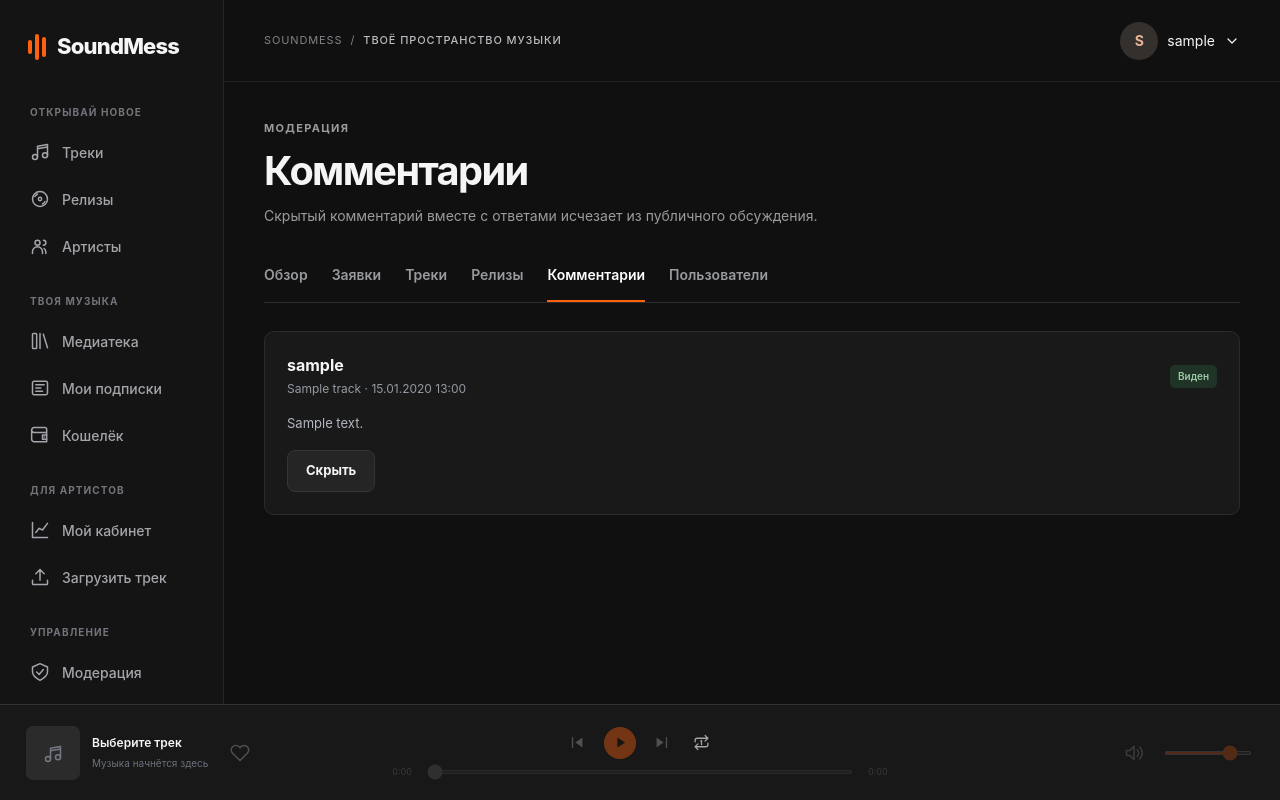
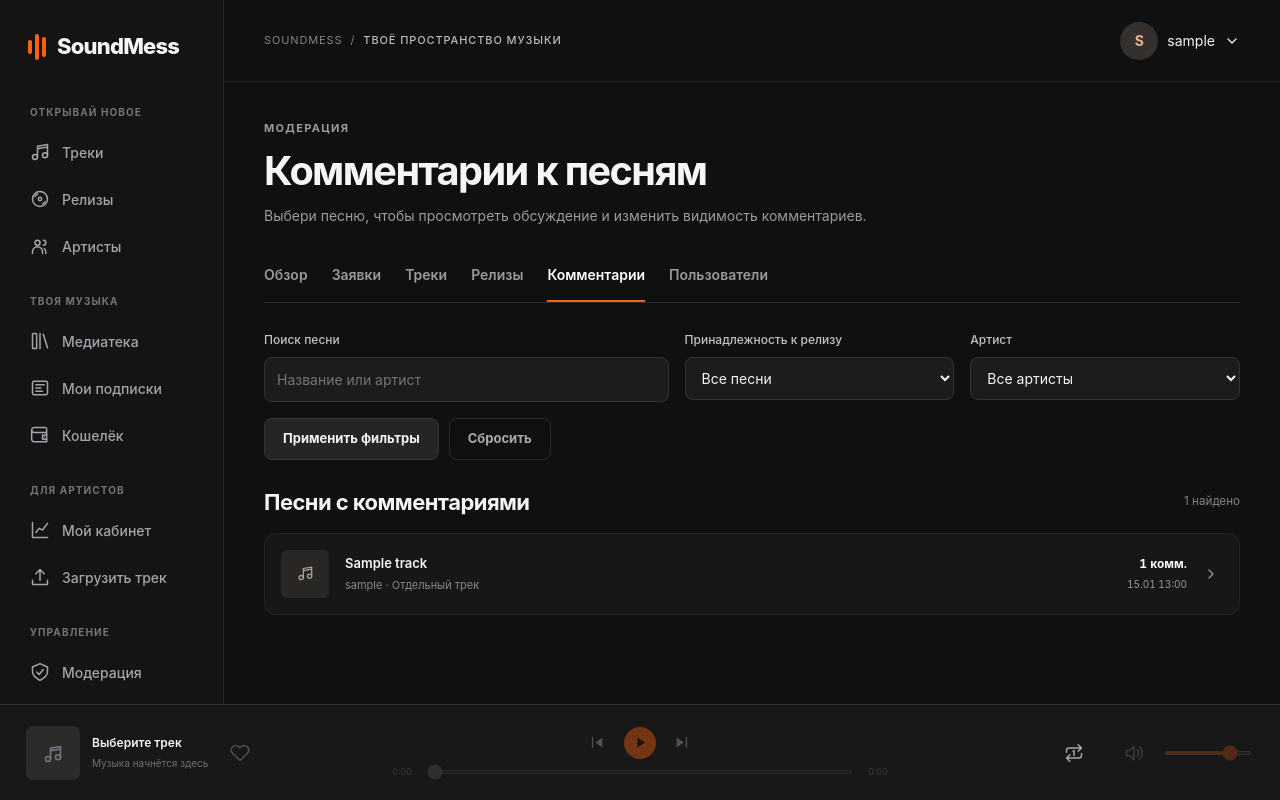
Before and after one commit to 4Zepar/SoundMess, a Django app: page /moderation/comments/ in a window 1280 px wide. Run offline with Django 5.2, Linux system fonts and the light colour scheme; a user stored in the database is signed in; tables that the repository leaves empty hold one stand-in row (values such as "Sample post").

Commit message:
fix: restore account role forms and group comment moderation by track

```diff
--- a/my_app/my_app/urls.py
+++ b/my_app/my_app/urls.py
@@ -71,6 +71,7 @@ urlpatterns = [
         name='review_album'
     ),
     path('moderation/comments/', moderation.comments, name='moderation_comments'),
+    path('moderation/comments/track/<int:track_id>/', moderation.track_comments, name='moderation_track_comments'),
     path(
         'moderation/comments/<int:comment_id>/toggle/',
         moderation.comment_visibility,
--- a/my_app/pc_store/forms.py
+++ b/my_app/pc_store/forms.py
@@ -162,6 +162,26 @@ class TrackFilterForm(StyledFormMixin, forms.Form):
         return data
 
 
+class ModerationCommentFilterForm(StyledFormMixin, forms.Form):
+    q = forms.CharField(
+        required=False, max_length=200, label='Поиск песни',
+        widget=forms.TextInput(attrs={'type': 'search', 'placeholder': 'Название или артист'}),
+    )
+    release_kind = forms.ChoiceField(
+        required=False, label='Принадлежность к релизу',
+        choices=[('', 'Все песни'), ('single', 'Синглы / отдельные треки'), ('album', 'Треки из альбомов / EP')],
+    )
+    artist = forms.ModelChoiceField(
+        required=False, label='Артист', empty_label='Все артисты', queryset=Artist.objects.none(),
+    )
+
+    def __init__(self, *args, **kwargs):
+        super().__init__(*args, **kwargs)
+        self.fields['artist'].queryset = Artist.objects.filter(
+            tracks__comments__isnull=False,
+        ).select_related('user').order_by('user__username').distinct()
+
+
 class AlbumForm(StyledFormMixin, forms.ModelForm):
     cover = forms.ImageField(required=False, validators=[validate_cover_upload], label='Обложка')
 
--- a/my_app/pc_store/static/pc_store/css/app.css
+++ b/my_app/pc_store/static/pc_store/css/app.css
@@ -1577,6 +1577,67 @@ input[type=file]::file-selector-button {
     margin-top: 0;
 }
 
+.comment-filters {
+    display: grid;
+    grid-template-columns: minmax(0, 1.5fr) repeat(2, minmax(0, 1fr));
+    align-items: start;
+    gap: 16px;
+    margin-bottom: 24px;
+}
+
+.comment-filters .form-field {
+    margin-top: 0;
+}
+
+.comment-filters .button-row {
+    grid-column: 1 / -1;
+    margin-top: 0;
+}
+
+.comment-track-list {
+    display: grid;
+    gap: 10px;
+}
+
+.comment-guidance {
+    margin-bottom: 20px;
+}
+
+.comment-track-card {
+    display: grid;
+    grid-template-columns: 48px minmax(0, 1fr) auto 20px;
+    align-items: center;
+    gap: 16px;
+    padding: 16px;
+    border: 1px solid rgb(255 255 255 / 5%);
+    border-radius: 12px;
+    background: rgb(255 255 255 / 3%);
+}
+
+.comment-track-card:hover,
+.comment-track-card:focus-visible {
+    background: rgb(255 255 255 / 6%);
+    border-color: rgb(255 255 255 / 10%);
+}
+
+.comment-track-stats {
+    display: flex;
+    flex-direction: column;
+    gap: 4px;
+    text-align: right;
+    font-size: 12px;
+    font-variant-numeric: tabular-nums;
+}
+
+.comment-track-stats small {
+    color: var(--muted);
+}
+
+.comment-track-card>.icon {
+    transform: rotate(-90deg);
+    color: var(--muted);
+}
+
 .user-row {
     display: flex;
     gap: 14px;
@@ -1824,6 +1885,13 @@ input[type=file]::file-selector-button {
     min-width: 0;
     height: 4px;
     margin: 0;
+}
+
+.player-tools {
+    display: flex;
+    align-items: center;
+    justify-self: end;
+    gap: 20px;
 }
 
 .player-volume {
@@ -2057,7 +2125,7 @@ html.is-navigating::before {
     }
 
     .player {
-        grid-template-columns: 1fr 1.3fr;
+        grid-template-columns: minmax(0, 1fr) minmax(220px, 1.3fr) minmax(0, 1fr);
         gap: 18px;
         padding-inline: 18px;
     }
@@ -2292,6 +2360,25 @@ html.is-navigating::before {
         padding: 18px 14px;
     }
 
+    .comment-filters {
+        grid-template-columns: 1fr;
+        gap: 14px;
+    }
+
+    .comment-track-card {
+        grid-template-columns: 42px minmax(0, 1fr) auto;
+        gap: 10px;
+        padding: 12px;
+    }
+
+    .comment-track-stats {
+        font-size: 11px;
+    }
+
+    .comment-track-card>.icon {
+        display: none;
+    }
+
     .review-head {
         align-items: flex-start;
     }
@@ -2362,7 +2449,7 @@ html.is-navigating::before {
     .player {
         bottom: calc(58px + env(safe-area-inset-bottom));
         padding: 10px 14px;
-        grid-template-columns: minmax(0, 1fr) 118px;
+        grid-template-columns: minmax(0, 1fr) 76px 28px;
         gap: 10px;
         height: 74px;
     }
@@ -2388,6 +2475,15 @@ html.is-navigating::before {
         gap: 4px;
         margin: 0;
         justify-content: flex-end;
+    }
+
+    .player-tools {
+        gap: 0;
+    }
+
+    .player-tools .icon-button {
+        width: 28px;
+        height: 40px;
     }
 
     .player-controls .player-prev {
--- a/my_app/pc_store/static/pc_store/js/navigation.js
+++ b/my_app/pc_store/static/pc_store/js/navigation.js
@@ -92,8 +92,8 @@ export class Navigation {
         if (form.dataset.submitting === 'true') return;
         if (form.dataset.confirm && !await confirmAction(form.dataset.confirm)) return;
         const data = new FormData(form, event.submitter);
-        const method = (form.method || 'GET').toUpperCase();
-        const target = new URL(form.action || location.href, location.href);
+        const method = (form.getAttribute('method') || 'GET').toUpperCase();
+        const target = new URL(form.getAttribute('action') || location.href, location.href);
         if (method === 'GET') {
             target.search = '';
             for (const [key, value] of data) if (typeof value === 'string' && value.trim()) target.searchParams.append(key, value);
--- a/my_app/pc_store/views/moderation.py
+++ b/my_app/pc_store/views/moderation.py
@@ -4,12 +4,13 @@ from django.contrib.auth.models import Group
 from django.core.exceptions import PermissionDenied, ValidationError
 from django.core.paginator import Paginator
 from django.db import transaction
-from django.db.models import Q
+from django.db.models import Count, Exists, Max, OuterRef, Q
 from django.shortcuts import get_object_or_404, redirect, render
+from django.urls import reverse
 from django.utils import timezone
 from django.views.decorators.http import require_POST
 
-from pc_store.forms import BalanceAdjustmentForm, ReviewForm
+from pc_store.forms import BalanceAdjustmentForm, ModerationCommentFilterForm, ReviewForm
 from pc_store.models import Album, Artist, Comment, ModerationAction, Track
 from pc_store.permissions import administrator_required, moderator_required
 from pc_store.selectors import track_cards
@@ -127,9 +128,63 @@ def review_material(request, kind, object_id):
 
 @moderator_required
 def comments(request):
-    query = Comment.objects.select_related('author', 'track__artist__user').order_by('-created_at')
+    form = ModerationCommentFilterForm(request.GET)
+    albums = Album.objects.filter(
+        tracks=OuterRef('pk'), owner_id=OuterRef('artist__user_id'),
+        is_public=True, is_favorite_folder=False,
+    ).exclude(release_type='single')
+    tracks = Track.objects.select_related('artist__user').annotate(
+        comment_count=Count('comments', distinct=True),
+        hidden_comment_count=Count('comments', filter=Q(comments__is_hidden=True), distinct=True),
+        last_comment_at=Max('comments__created_at'),
+        has_album=Exists(albums),
+    ).filter(comment_count__gt=0)
+    if form.is_valid():
+        data = form.cleaned_data
+        if data['q']:
+            tracks = tracks.filter(
+                Q(title__icontains=data['q']) | Q(artist__user__username__icontains=data['q']),
+            )
+        if data['artist']:
+            tracks = tracks.filter(artist=data['artist'])
+        if data['release_kind']:
+            tracks = tracks.filter(has_album=data['release_kind'] == 'album')
+    else:
+        tracks = tracks.none()
+    page = Paginator(tracks.order_by('-last_comment_at', '-pk'), 24).get_page(request.GET.get('page'))
+    detail_query = request.GET.copy()
+    detail_query.pop('page', None)
+    detail_query['list_page'] = page.number
+    return render(request, 'moderation/comments.html', {
+        'filter_form': form, 'tracks': page.object_list, 'page_obj': page,
+        'detail_query': detail_query.urlencode(),
+    })
+
+
+@moderator_required
+def track_comments(request, track_id):
+    track = get_object_or_404(track_cards(request.user, Track.objects.all()), pk=track_id)
+    query = track.comments.select_related(
+        'author', 'parent__author', 'parent__parent__parent',
+    ).order_by('-created_at', '-pk')
     page = Paginator(query, 30).get_page(request.GET.get('page'))
-    return render(request, 'moderation/comments.html', {'comments': page.object_list, 'page_obj': page})
+    for comment in page.object_list:
+        comment.hidden_by_parent = False
+        ancestor = comment.parent
+        while ancestor:
+            if ancestor.is_hidden:
+                comment.hidden_by_parent = True
+                break
+            ancestor = ancestor.parent
+    back_query = request.GET.copy()
+    list_page = back_query.pop('list_page', None)
+    back_query.pop('page', None)
+    if list_page:
+        back_query['page'] = list_page[-1]
+    return render(request, 'moderation/track_comments.html', {
+        'track': track, 'comments': page.object_list, 'page_obj': page,
+        'comment_count': page.paginator.count, 'back_query': back_query.urlencode(),
+    })
 
 
 @moderator_required
@@ -147,7 +202,10 @@ def comment_visibility(request, comment_id):
             action='hidden' if hidden else 'restored'
         )
     messages.success(request, 'Видимость комментария изменена.')
-    return redirect('moderation_comments')
+    destination = reverse('moderation_track_comments', args=[comment.track_id])
+    if request.GET:
+        destination += '?' + request.GET.urlencode()
+    return redirect(destination)
 
 
 @administrator_required
@@ -238,7 +296,8 @@ def update_user(request, user_id):
                 )
             account.is_staff = role != 'member'
             account.save(update_fields=['is_staff'])
-            note = f'Права доступа: {role}'
+            labels = {'member': 'Пользователь', 'moderator': 'Модератор', 'administrator': 'Администратор'}
+            note = f'Уровень доступа сохранён: {labels[role]}.'
         else:
             messages.error(request, 'Некорректное действие.')
             return redirect('moderation_user_detail', user_id=account.pk)
--- a/my_app/templates/base.html
+++ b/my_app/templates/base.html
@@ -214,19 +214,21 @@
                 <button class="icon-button" id="player-next" aria-label="Следующий трек" disabled>
                     {% include 'includes/icon.html' with name='next' %}
                 </button>
-                <button class="icon-button player-repeat" id="player-repeat" aria-label="Повторять текущий трек"
-                    title="Повторять текущий трек" aria-pressed="false">
-                    {% include 'includes/icon.html' with name='repeat' %}
-                </button>
             </div>
             <div class="player-timeline"><span id="current-time">0:00</span><input id="progress-bar" type="range"
                     min="0" max="0" value="0" step="0.1" disabled aria-label="Позиция воспроизведения"><span
                     id="total-time">0:00</span></div>
         </div>
-        <div class="player-volume"><button class="icon-button" id="player-mute" aria-label="Выключить звук">
+        <div class="player-tools">
+            <button class="icon-button player-repeat" id="player-repeat" aria-label="Повторять текущий трек"
+                title="Повторять текущий трек" aria-pressed="false">
+                {% include 'includes/icon.html' with name='repeat' %}
+            </button>
+            <div class="player-volume"><button class="icon-button" id="player-mute" aria-label="Выключить звук">
                 {% include 'includes/icon.html' with name='volume' %}
             </button><input id="volume-slider" type="range" min="0" max="1" step="0.01" value="0.8"
                 aria-label="Громкость"></div>
+        </div>
     </section>
     <dialog id="confirm-dialog" aria-labelledby="confirm-title">
         <h2 id="confirm-title">Подтвердите действие</h2>
--- a/my_app/templates/moderation/comments.html
+++ b/my_app/templates/moderation/comments.html
@@ -1,54 +1,63 @@
 {% extends 'base.html' %}
+{% load music %}
 
-{% block title %}
-Модерация комментариев
-{% endblock %}
+{% block title %}Модерация комментариев{% endblock %}
 
 {% block content %}
 <div class="page-head">
     <div>
         <p class="eyebrow">Модерация</p>
-        <h1>Комментарии</h1>
-        <p>Скрытый комментарий вместе с ответами исчезает из публичного обсуждения.</p>
+        <h1>Комментарии к песням</h1>
+        <p>Выбери песню, чтобы просмотреть обсуждение и изменить видимость комментариев.</p>
     </div>
 </div>
 {% include 'moderation/nav.html' %}
 
-{% for comment in comments %}
-<article class="review-item">
-    <div class="review-head">
-        <div>
-            <h3>{{ comment.author.username }}</h3>
-            <p><a href="{{ comment.track.get_absolute_url }}">{{ comment.track.title }}</a> ·
-                {{ comment.created_at|date:'d.m.Y H:i' }}
-            </p>
-        </div><span class="badge {% if comment.is_hidden %}badge-hidden{% else %}badge-approved{% endif %}">
-            {% if comment.is_hidden %}
-            Скрыт
-            {% else %}
-            Виден
-            {% endif %}
-        </span>
+<form method="get" class="comment-filters" data-filter-form>
+    {% for field in filter_form %}
+        {% include 'includes/field.html' %}
+    {% endfor %}
+    <div class="button-row">
+        <button class="btn btn-secondary" type="submit">Применить фильтры</button>
+        <a class="btn btn-ghost" href="{% url 'moderation_comments' %}">Сбросить</a>
     </div>
-    <p class="review-description">{{ comment.text }}</p>
-    <form method="post" action="{% url 'toggle_comment_visibility' comment.id %}">
-        {% csrf_token %}
-        <input type="hidden" name="hidden" value="{{ comment.is_hidden|yesno:'false,true' }}"><button
-            class="btn btn-secondary">
-            {% if comment.is_hidden %}
-            Восстановить
-            {% else %}
-            Скрыть
-            {% endif %}
-        </button>
-    </form>
-</article>
-{% empty %}
-<div class="empty-state">
-    <h2>Комментариев пока нет</h2>
+</form>
+
+<div class="section-head">
+    <h2>Песни с комментариями</h2>
+    <small>{{ page_obj.paginator.count }} найдено</small>
 </div>
-{% endfor %}
+<div class="comment-track-list">
+    {% for track in tracks %}
+    <a class="comment-track-card" href="{% url 'moderation_track_comments' track.id %}?{{ detail_query }}">
+        <div class="track-art">
+            {% with cover=track.cover|image_url %}
+                {% if cover %}
+                <img src="{{ cover }}" alt="" loading="lazy">
+                {% else %}
+                <span class="art-placeholder">{% include 'includes/icon.html' with name='music' %}</span>
+                {% endif %}
+            {% endwith %}
+        </div>
+        <div class="track-info">
+            <strong class="track-title">{{ track.title }}</strong>
+            <span class="track-artist">{{ track.artist.user.username }} · {% if track.has_album %}Из альбома / EP{% else %}Отдельный трек{% endif %}</span>
+        </div>
+        <div class="comment-track-stats">
+            <strong>{{ track.comment_count }} комм.</strong>
+            {% if track.hidden_comment_count %}<small>{{ track.hidden_comment_count }} скрыто</small>{% endif %}
+            <small>{{ track.last_comment_at|date:'d.m H:i' }}</small>
+        </div>
+        {% include 'includes/icon.html' with name='chevron' small=True %}
+    </a>
+    {% empty %}
+    <div class="empty-state">
+        {% include 'includes/icon.html' with name='comment' %}
+        <h2>Песни с комментариями не найдены</h2>
+        <p>Измени фильтры или дождись новых комментариев.</p>
+    </div>
+    {% endfor %}
+</div>
 
 {% include 'includes/pagination.html' %}
-
 {% endblock %}
--- a/my_app/templates/moderation/nav.html
+++ b/my_app/templates/moderation/nav.html
@@ -7,7 +7,7 @@
         href="{% url 'moderation_tracks' %}">Треки</a><a
         class="tab {% if request.resolver_match.url_name == 'moderation_albums' %}is-active{% endif %}"
         href="{% url 'moderation_albums' %}">Релизы</a><a
-        class="tab {% if request.resolver_match.url_name == 'moderation_comments' %}is-active{% endif %}"
+        class="tab {% if request.resolver_match.url_name == 'moderation_comments' or request.resolver_match.url_name == 'moderation_track_comments' %}is-active{% endif %}"
         href="{% url 'moderation_comments' %}">Комментарии</a>
     {% if can_manage_users %}
     <a class="tab {% if request.resolver_match.url_name == 'moderation_users' %}is-active{% endif %}"
--- a/my_app/templates/moderation/user_detail.html
+++ b/my_app/templates/moderation/user_detail.html
@@ -38,7 +38,9 @@
                     <option value="administrator" {% if account_role == 'administrator' %}selected{% endif %}>
                         Администратор</option>
                 </select></div>
-            <div class="button-row"><button class="btn btn-secondary">Сохранить права</button></div>
+            <p class="helptext">Модератор проверяет заявки, публикации и комментарии. Администратор также управляет
+                пользователями и балансами. Статус артиста подтверждается отдельно через заявку.</p>
+            <div class="button-row"><button class="btn btn-secondary" type="submit">Сохранить права</button></div>
         </form>
         <form method="post" action="{% url 'moderation_update_user' account.id %}"
             data-confirm="Изменить доступ пользователя {{ account.username }}?">
@@ -56,7 +58,7 @@
                 </button></div>
         </form>
         {% else %}
-        <p class="muted">Изменение прав и блокировка этого аккаунта ограничены.</p>
+        <p class="muted">Собственные права и доступ суперпользователя здесь менять нельзя.</p>
         {% endif %}
 
     </section>
```
Also changed, not shown: my_app/pc_store/tests/test_moderation.py (added, +159 -0 lines), my_app/templates/moderation/track_comments.html (added, +49 -0 lines), tests/frontend/navigation.test.js (added, +71 -0 lines), README.md.
